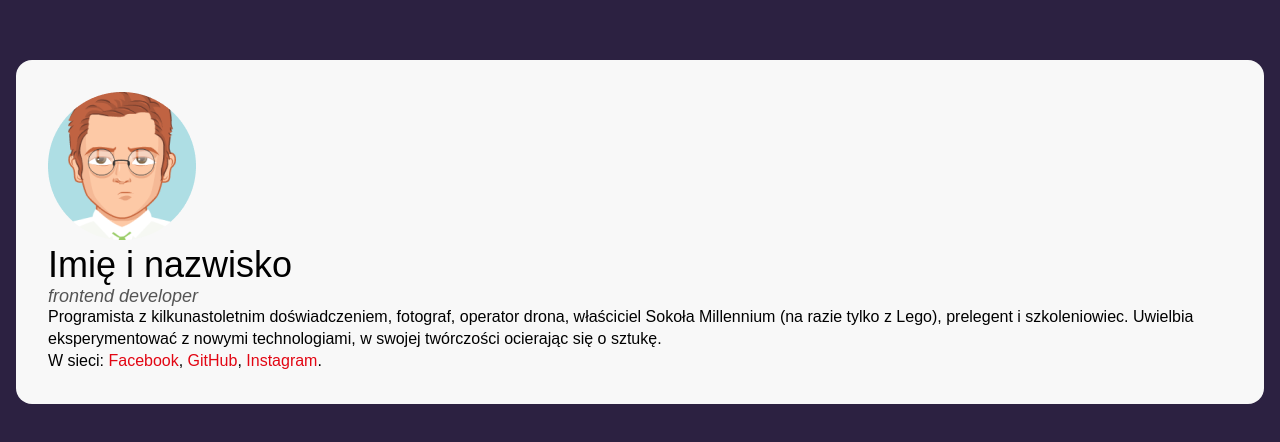
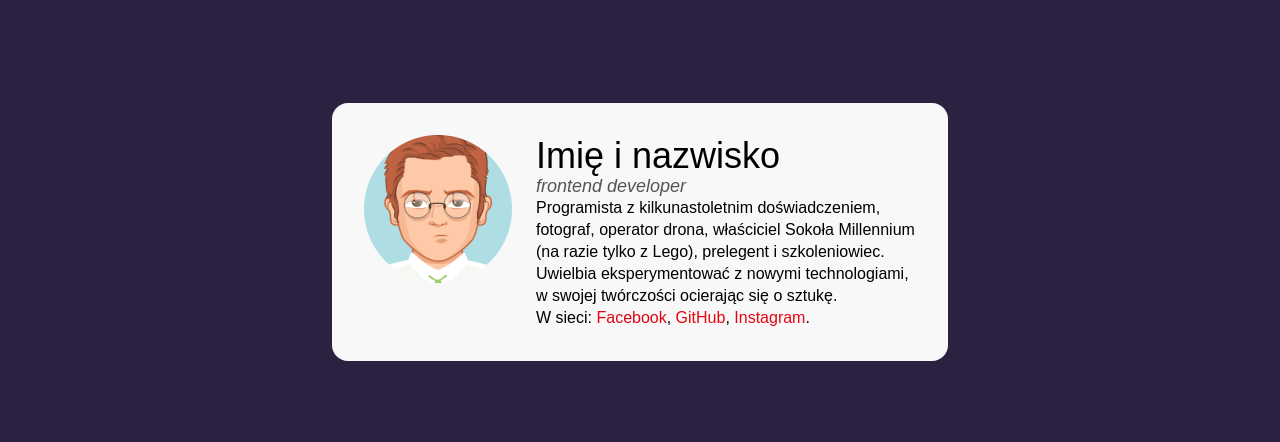
Before and after one commit to AndrzejKuzmicki/business-card-2023, a plain HTML site: page index.html in a window 1280 px wide. Shown: the part 168-610 px from the top of the page. Drawn offline with Linux system fonts and the light colour scheme.

Commit message:
bem & flex style for content

```diff
--- a/index.html
+++ b/index.html
@@ -9,14 +9,16 @@
 </head>
 <body>
     <main class="card">
-        <article>
+        <article class="card__content">
             <img src="/avatar.png" alt="avatar użytkownika">
+            <div class="card__info">
             <header>
                 <h1 class="card__name">Imię i nazwisko</h1>
                 <p class="card__position">frontend developer</p>
             </header>
             <p class="card__description">Programista z kilkunastoletnim doświadczeniem, fotograf, operator drona, właściciel Sokoła Millennium (na razie tylko z Lego), prelegent i szkoleniowiec. Uwielbia eksperymentować z nowymi technologiami, w swojej twórczości ocierając się o sztukę. </p>
             <p class="card__description">W sieci: <a class="card__link" href="#">Facebook</a>, <a class="card__link" href="#">GitHub</a>, <a class="card__link" href="#">Instagram</a>.</p>
+        </div>
         </article>
     </main>
 </body>
--- a/style.css
+++ b/style.css
@@ -14,6 +14,7 @@ body {
 	display: flex;
 	justify-content: center;
 	align-items: center;
+
 	padding: 16px;
 	font-family: Arial, 'Helvetica Neue', Helvetica, sans-serif;
 }
@@ -22,12 +23,28 @@ body {
 	background-color: #f8f8f8;
 	border-radius: 16px;
 	padding: 32px;
+	flex-basis: 616px;
+
+}
+
+.card__content {
+	display: flex;
+	align-items: start;
+	gap: 24px;
+	flex-wrap: wrap;
+	justify-content: center;
 }
 
 .card__description {
     line-height: 1.375;
     font-size: 16px;
     margin: 0;
+
+}
+
+.card__info {
+	flex-basis: 380px;
+	flex-grow: 1;
 }
 
 .card__link {
```
